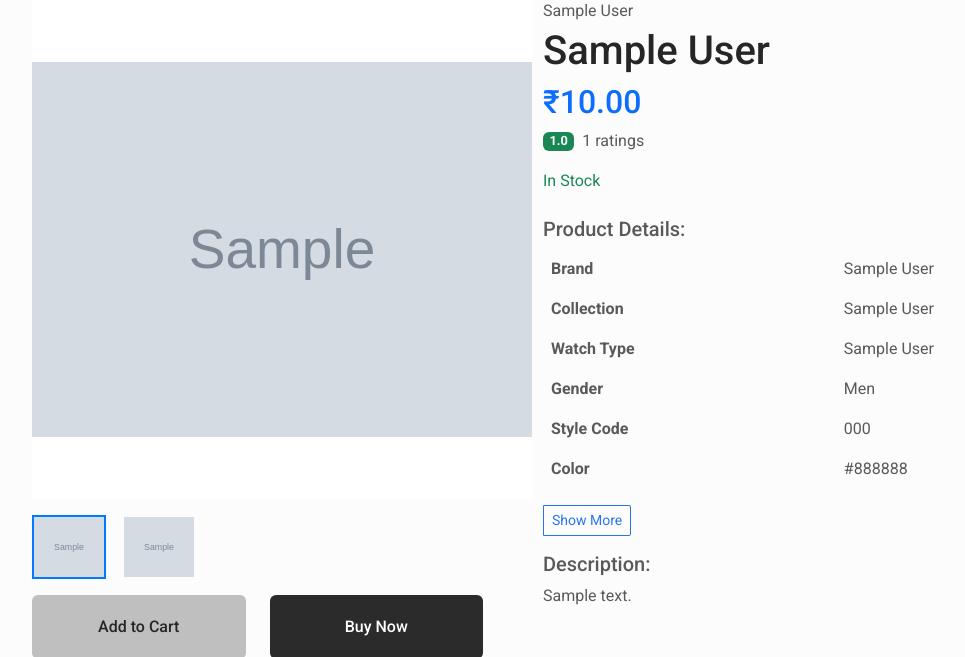
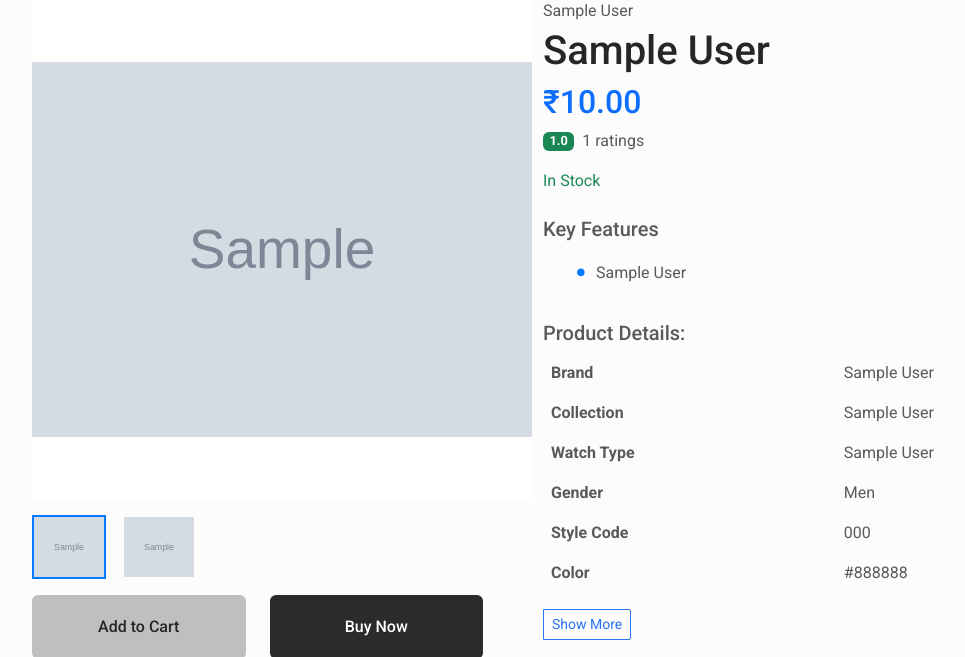
Before and after one commit to albinkroby/Timecraft, a Django app: a page that uses mainapp/templates/product_detail.html in a window 1280 px wide. Shown: the part 145-802 px from the top of the page, without its empty margins (50-1015 px from the left). Run offline with Django 4.2, Linux system fonts and the light colour scheme; tables that the repository leaves empty hold one stand-in row (values such as "Sample post"); grey boxes marked "Sample" are stand-in pictures; some libraries are stand-ins or nearby versions.

Commit message:
update product details

```diff
--- a/mainapp/templates/product_detail.html
+++ b/mainapp/templates/product_detail.html
@@ -44,7 +44,7 @@
             </div>
         </div>
 
-        <!-- Product Details -->
+
         <div class="col-md-7 ps-5">
             <p class="text-muted mb-1">{{ watch.brand.brand_name }}</p>
             <h1>{{ watch.model_name }}</h1>
@@ -63,6 +63,20 @@
             <p class="text-danger">Out of Stock</p>
             {% endif %}
 
+            <!---Product Features-->
+            {% if watch.features.all %}
+            <div class="mt-4">
+                <h5>Key Features</h5>
+                <ul class="feature-list">
+                    {% for feature in watch.features.all %}
+                    <li class="feature-item"> {{ feature.name }}</li>
+                    {% endfor %}
+                </ul>
+            </div>
+            {% endif %}
+
+
+            <!-- Product Details -->
             <div class="mt-4">
                 <h5>Product Details:</h5>
                 <table class="table table-borderless">
@@ -237,8 +251,32 @@
         </div>
     </div>
 </div>
+<style>
+    .feature-list {
+        display: flex;
+        align-items: center;
+        gap: 1.2em;
+    }
+    .feature-item {
+        display: flex;
+        align-items: center;
+        gap: 5px;
+    }
+    .feature-item::before {
+        content: "\2022";
+        color: #007bff;
+        font-weight: bold;
+        display: inline-block;
+        width: 0.5em;
+        font-size: 2em;
+    }
+
+
+</style>
+
 
 {% endblock %}
+
 
 {% block extra_js %}
 <script>
```
